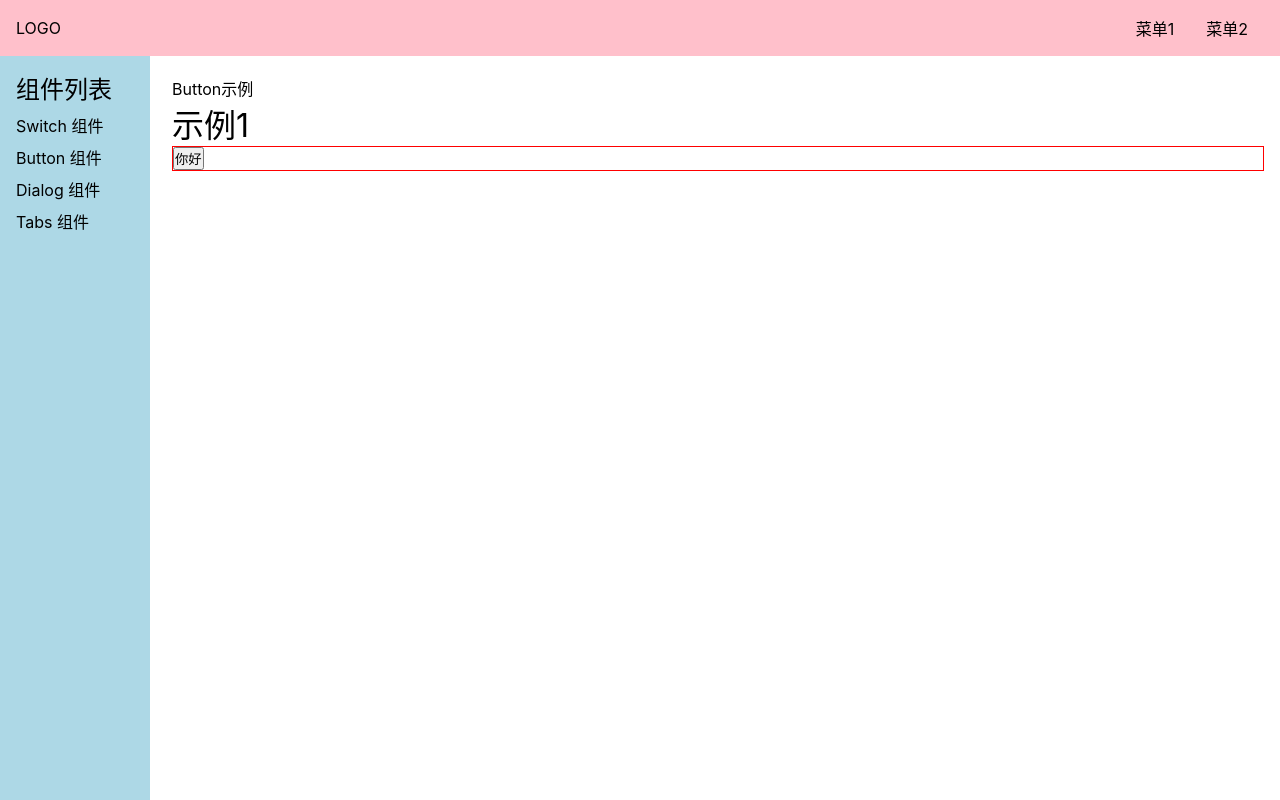
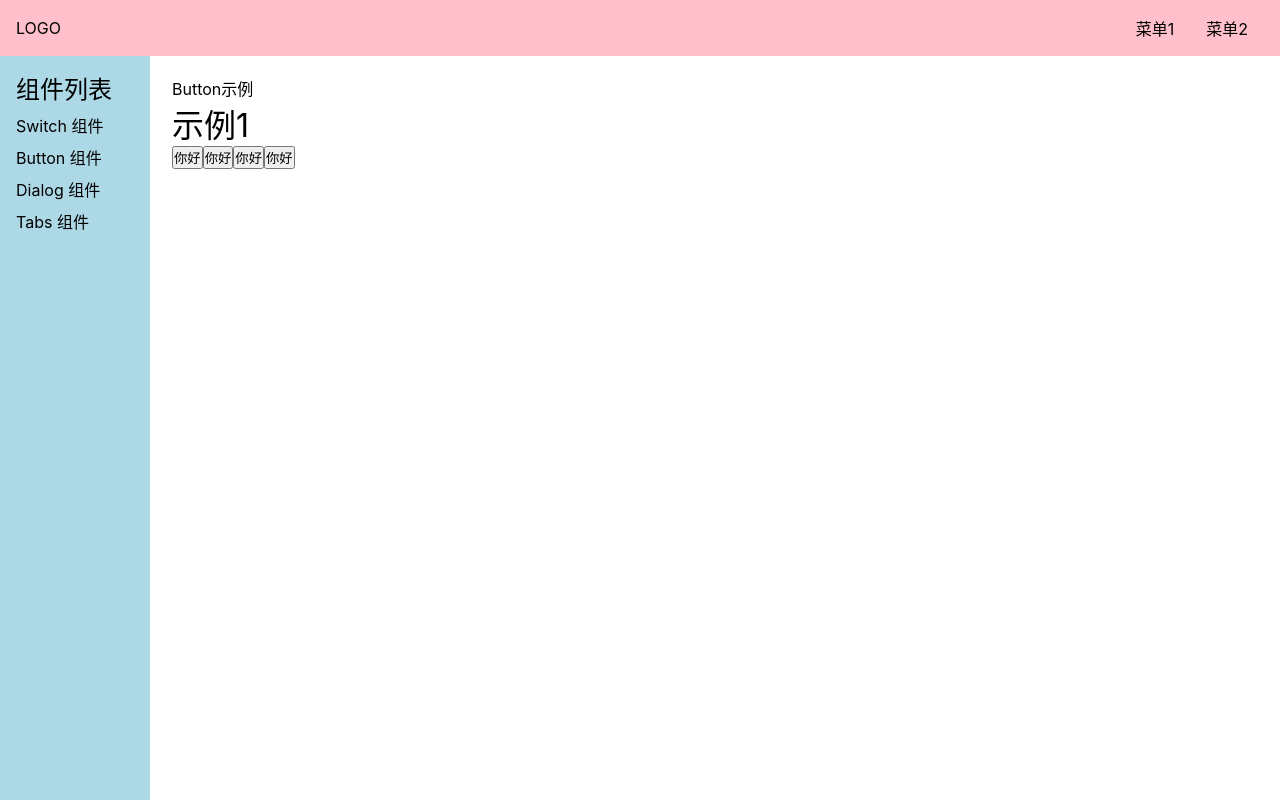
Before and after one commit to hushuo1207/gulu-ui-1, a Vue app: page /#/doc/button in a window 1280 px wide. Built offline with nearby package versions, Linux system fonts and the light colour scheme.

Commit message:
添加theme属性

```diff
--- a/src/components/ButtonDemo.vue
+++ b/src/components/ButtonDemo.vue
@@ -4,7 +4,13 @@
     </div>
     <h1>示例1</h1>
     <div>
-        <Button @click="onClick" @focus="onClick" @mouseover="onClick" size="small">你好</Button>
+        <Button>你好</Button>
+        <Button theme="button"
+        >你好</Button>
+        <Button theme="link"
+        >你好</Button>
+        <Button theme="text"
+        >你好</Button>
     </div>
 </template>
 <script lang = "ts">
--- a/src/lib/Button.vue
+++ b/src/lib/Button.vue
@@ -1,19 +1,20 @@
 <template>
+    <button class="gulu-button"
+        :class="`theme-${theme}`"
+    >
+        <slot />
+    </button>
 
-    <div :size="size">
-        <button v-bind="rest">
-            <slot />
-        </button>
-    </div>
 
 </template>
 <script lang="ts">
 export default {
-    inheritAttrs: false,
-    setup(props, context) {
-        const {size, ...rest} = context.attrs
-        return {size, rest}
-    }
+    props: {
+        theme: {
+            type: String,
+            default: 'button'
+        },
+    },
 }
 </script>
 <style lang="scss" scoped>
```
